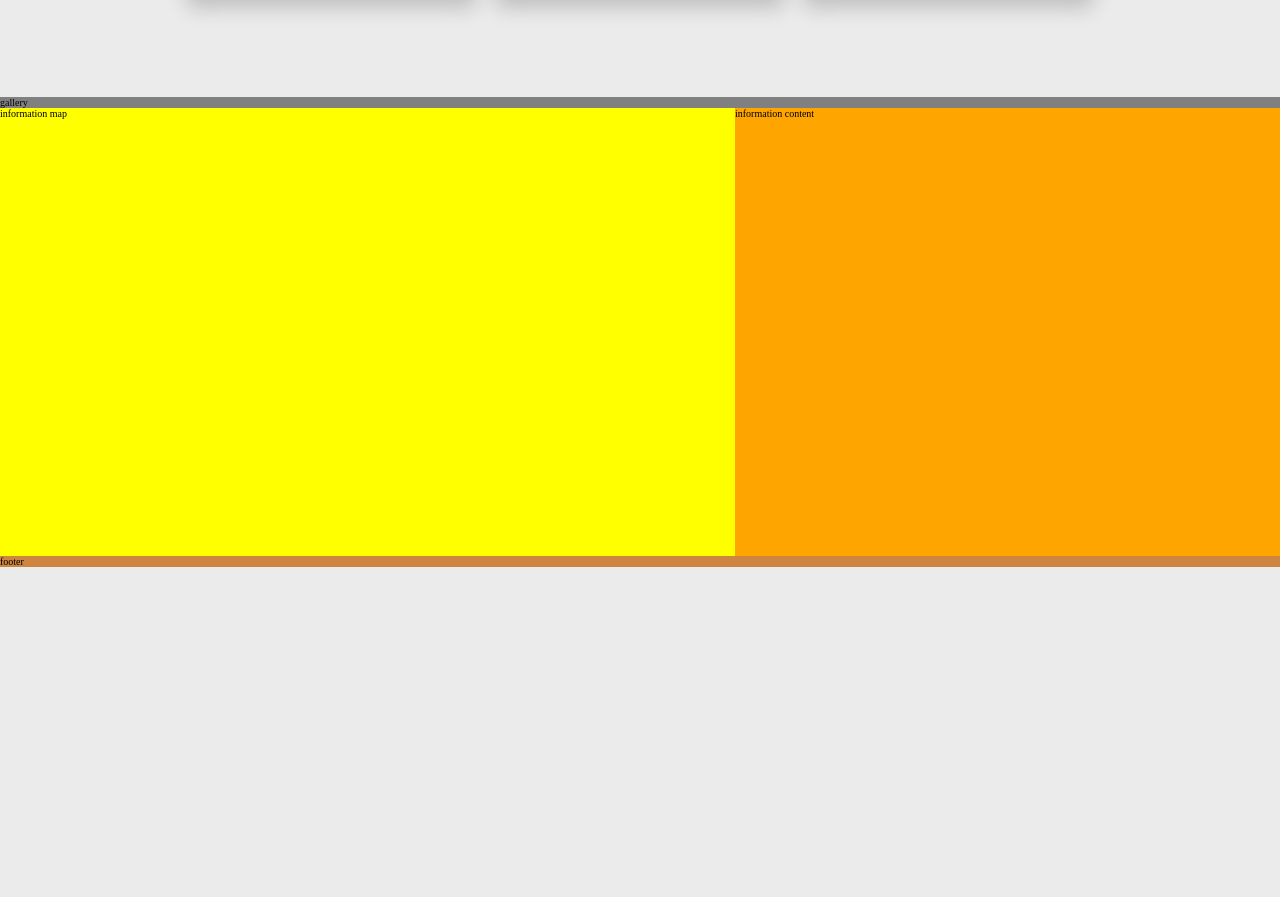
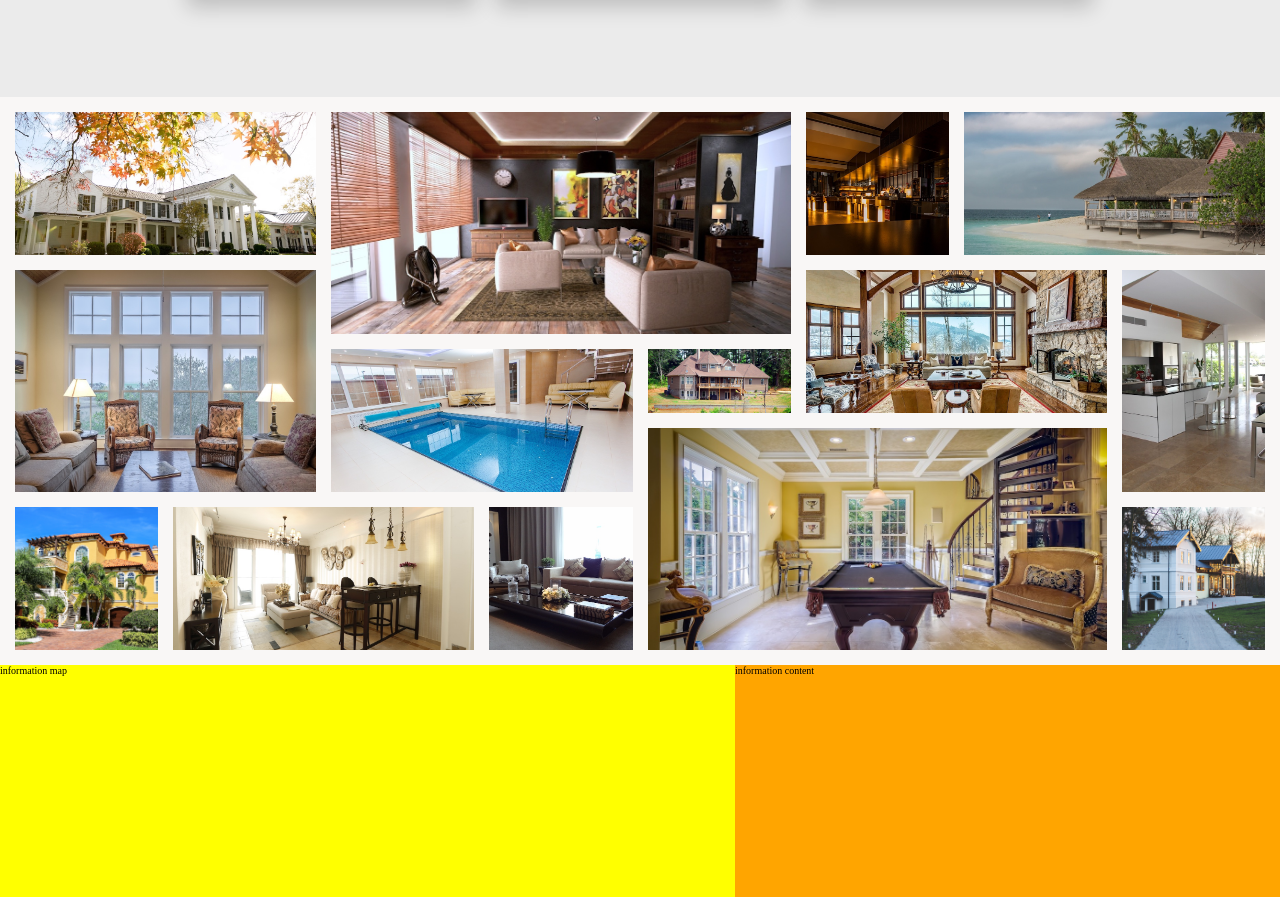
Before and after one commit to farazmrx/MonalisaHotel, a website: page index.html in a window 1280 px wide. Shown: the part 2572-3469 px from the top of the page. Before the commit the page ends 3139 px from the top, so only its background shows below. Drawn offline with nearby package versions, Linux system fonts and the light colour scheme; a web font is replaced by a local one.

Commit message:
Building the gallery

```diff
--- a/index.html
+++ b/index.html
@@ -129,8 +129,62 @@
         </div><!-- mainpage__explore--group -->
     </section>
 
-    <section class="mainpage__gallery">
-        gallery
+    <section class="gallery">
+        <figure class="gallery__item gallery__item--1">
+            <img src="img/gal-1.jpeg" alt="gallery1" class="gallery__img">
+        </figure>
+
+        <figure class="gallery__item gallery__item--2">
+            <img src="img/gal-2.jpeg" alt="gallery2" class="gallery__img">
+        </figure>
+
+        <figure class="gallery__item gallery__item--3">
+            <img src="img/gal-3.jpeg" alt="gallery3" class="gallery__img">
+        </figure>
+
+        <figure class="gallery__item gallery__item--4">
+            <img src="img/gal-4.jpeg" alt="gallery4" class="gallery__img">
+        </figure>
+
+        <figure class="gallery__item gallery__item--5">
+            <img src="img/gal-5.jpeg" alt="gallery5" class="gallery__img">
+        </figure>
+
+        <figure class="gallery__item gallery__item--6">
+            <img src="img/gal-6.jpeg" alt="gallery6" class="gallery__img">
+        </figure>
+
+        <figure class="gallery__item gallery__item--7">
+            <img src="img/gal-7.jpeg" alt="gallery7" class="gallery__img">
+        </figure>
+
+        <figure class="gallery__item gallery__item--8">
+            <img src="img/gal-8.jpeg" alt="gallery8" class="gallery__img">
+        </figure>
+
+        <figure class="gallery__item gallery__item--9">
+            <img src="img/gal-9.jpeg" alt="gallery9" class="gallery__img">
+        </figure>
+
+        <figure class="gallery__item gallery__item--10">
+            <img src="img/gal-10.jpeg" alt="gallery10" class="gallery__img">
+        </figure>
+
+        <figure class="gallery__item gallery__item--11">
+            <img src="img/gal-11.jpeg" alt="gallery11" class="gallery__img">
+        </figure>
+
+        <figure class="gallery__item gallery__item--12">
+            <img src="img/gal-12.jpeg" alt="gallery12" class="gallery__img">
+        </figure>
+
+        <figure class="gallery__item gallery__item--13">
+            <img src="img/gal-13.jpeg" alt="gallery13" class="gallery__img">
+        </figure>
+
+        <figure class="gallery__item gallery__item--14">
+            <img src="img/gal-14.jpeg" alt="gallery14" class="gallery__img">
+        </figure>
     </section>
 
     <div class="mainpage__information--map">
--- /dev/null
+++ b/sass/components/_gallery.scss
@@ -0,0 +1,158 @@
+.gallery {
+    background-color: #f9f7f6;
+    grid-column: full-start / full-end;
+    display: grid;
+    grid-template-columns: repeat(8, 1fr);
+    grid-template-rows: repeat(7, 5vw);
+    grid-gap: 1.5rem;
+    padding: 1.5rem;
+
+    &__item {
+        &--1 {
+            grid-row: 1 / span 2;
+            grid-column: 1 / span 2;
+            transition: all .4s;
+
+            &:hover {
+                transform: scale(1.1);
+            }
+        }
+
+        &--2 {
+            grid-row: 1 / span 3;
+            grid-column: 3 / span 3;
+            transition: all .4s;
+
+            &:hover {
+                transform: scale(1.1);
+            }
+        }
+
+        &--3 {
+            grid-row: 1 / span 2;
+            grid-column: 6 / span 1;
+            transition: all .4s;
+
+            &:hover {
+                transform: scale(1.1);
+            }
+        }
+
+        &--4 {
+            grid-row: 1 / span 2;
+            grid-column: 7 / span 2;
+            transition: all .4s;
+
+            &:hover {
+                transform: scale(1.1);
+            }
+        }
+
+        &--5 {
+            grid-row: 3 / span 3;
+            grid-column: 1 / span 2;
+            transition: all .4s;
+
+            &:hover {
+                transform: scale(1.1);
+            }
+        }
+
+        &--6 {
+            grid-row: 4 / span 2;
+            grid-column: 3 / span 2;
+            transition: all .4s;
+
+            &:hover {
+                transform: scale(1.1);
+            }
+        }
+
+        &--7 {
+            grid-row: 4 / 5;
+            grid-column: 5 / 6;
+            transition: all .4s;
+
+            &:hover {
+                transform: scale(1.1);
+            }
+        }
+
+        &--8 {
+            grid-row: 3 / span 2;
+            grid-column: 6 / span 2;
+            transition: all .4s;
+
+            &:hover {
+                transform: scale(1.1);
+            }
+        }
+
+        &--9 {
+            grid-row: 3 / span 3;
+            grid-column: 8 / -1;
+            transition: all .4s;
+
+            &:hover {
+                transform: scale(1.1);
+            }
+        }
+
+        &--10 {
+            grid-row: 6 / span 2;
+            grid-column: 1 / 2;
+            transition: all .4s;
+
+            &:hover {
+                transform: scale(1.1);
+            }
+        }
+
+        &--11 {
+            grid-row: 6 / span 2;
+            grid-column: 2 / span 2;
+            transition: all .4s;
+
+            &:hover {
+                transform: scale(1.1);
+            }
+        }
+
+        &--12 {
+            grid-row: 6 / span 2;
+            grid-column: 4 / 5;
+            transition: all .4s;
+
+            &:hover {
+                transform: scale(1.1);
+            }
+        }
+
+        &--13 {
+            grid-row: 5 / span 3;
+            grid-column: 5 / span 3;
+            transition: all .4s;
+
+            &:hover {
+                transform: scale(1.1);
+            }
+        }
+
+        &--14 {
+            grid-row: 6 / span 2;
+            grid-column: 8 / -1;
+            transition: all .4s;
+
+            &:hover {
+                transform: scale(1.1);
+            }
+        }
+    }
+
+    &__img {
+        width: 100%;
+        height: 100%;
+        object-fit: cover;
+        display: block;
+    }
+}
--- a/sass/main.scss
+++ b/sass/main.scss
@@ -9,6 +9,7 @@
 @import "components/hero";
 @import "components/testimonial";
 @import "components/button";
+@import "components/gallery";
 
 @import "layout/footer";
 @import "layout/header";
--- a/sass/pages/_mainpage.scss
+++ b/sass/pages/_mainpage.scss
@@ -99,11 +99,6 @@
         }
     }
 
-    &__gallery {
-        background-color: gray;
-        grid-column: full-start / full-end;
-    }
-
     &__information {
         &--map {
             background-color: yellow;
```
Also changed, not shown: dist/style.css.
